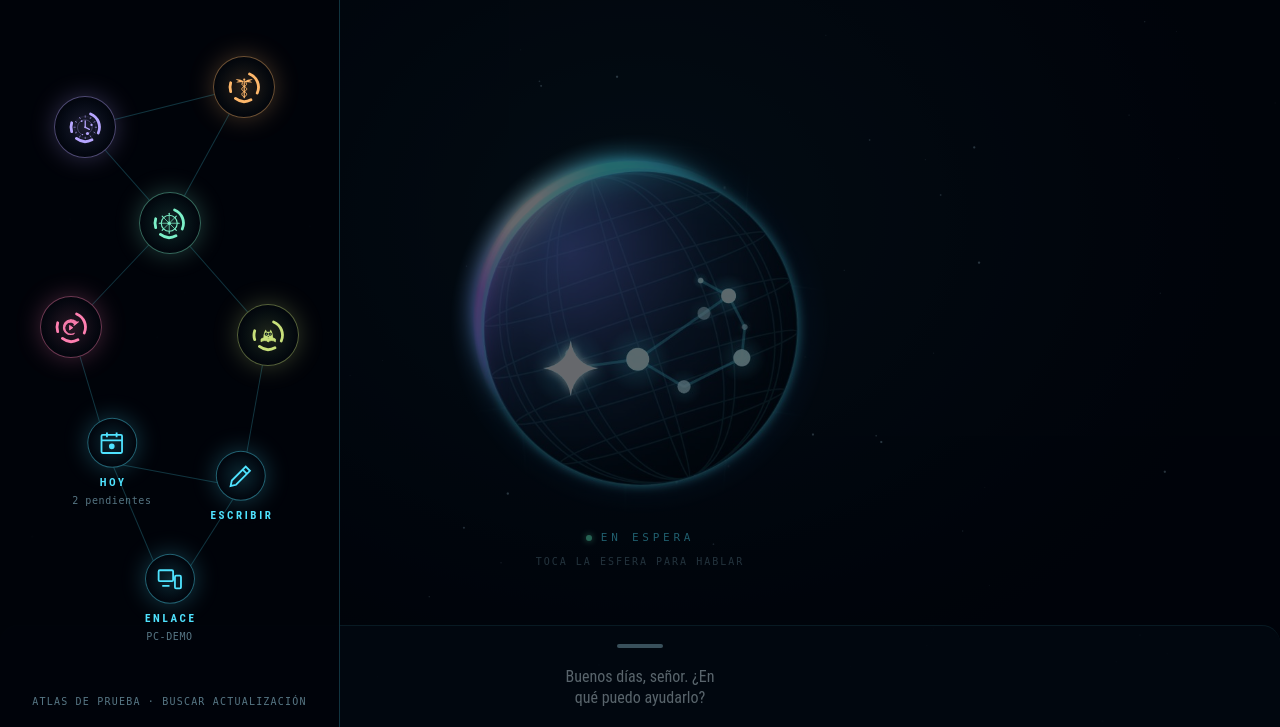
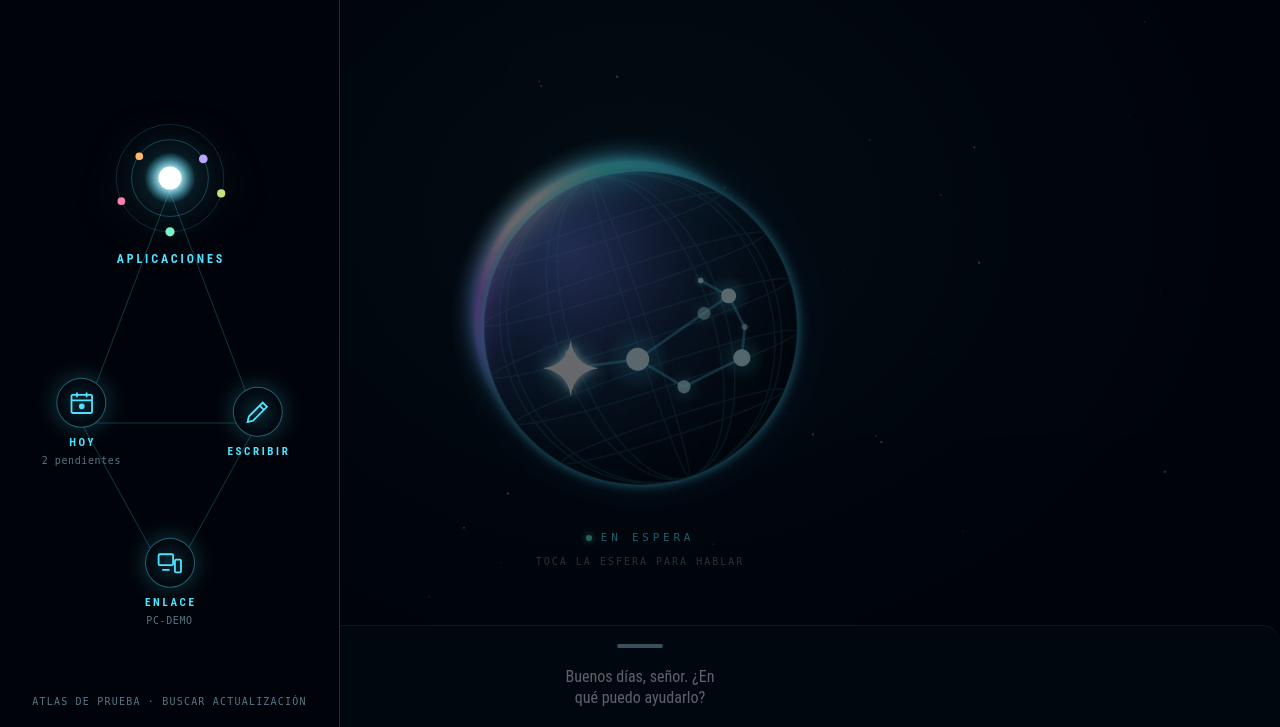
Before and after one commit to pecerax/Atlas, a plain HTML site: page movil/app/src/main/assets/ui/index.html in a window 1280 px wide. Both pictures are taken after a click on the button 42 px from the left and 46 px from the top of the page. Shown: the part 73-800 px from the top of the page. Drawn offline with Linux system fonts and the light colour scheme.

Commit message:
Móvil 1.2.5: el menú lleva un sol «Aplicaciones» con un planeta por app en vez de los íconos
Co-Authored-By: Claude Fable 5.2 <noreply@anthropic.com>
Claude-Session: https://claude.ai/code/session_01H2uJT6N4EeZUwG4rbMBBbJ

```diff
--- a/movil/app/src/main/assets/ui/app.js
+++ b/movil/app/src/main/assets/ui/app.js
@@ -67,28 +67,29 @@ document.querySelectorAll("[data-marca]").forEach((e) => { e.innerHTML = unico(L
 document.querySelectorAll("[data-nm]").forEach((e) => nombre(e, e.dataset.nm));
 let appAbierta = "";
 // dónde va cada estrella del menú (en % del panel) y cuáles se unen
-const ESTRELLAS = { cronos: [25, 25], hermes: [72, 20], fortuna: [50, 37], baco: [21, 50], atenea: [79, 51], hoy: [33, 67], escribir: [71, 70], enlace: [50, 84] };
-const UNIONES = [["cronos", "fortuna"], ["hermes", "fortuna"], ["cronos", "hermes"], ["fortuna", "baco"], ["fortuna", "atenea"], ["baco", "hoy"], ["atenea", "escribir"], ["hoy", "enlace"], ["escribir", "enlace"], ["hoy", "escribir"]];
+const ESTRELLAS = { apps: [50, 33], hoy: [24, 62], escribir: [76, 62], enlace: [50, 82] };
+const UNIONES = [["apps", "hoy"], ["apps", "escribir"], ["hoy", "enlace"], ["escribir", "enlace"], ["hoy", "escribir"]];
+// los planetas del sol «Aplicaciones»: uno por app que exista, con su color
+const PLANETAS = [[76, 35, 3.4], [26, 33, 3], [50, 92, 3.6], [12, 68, 3], [90, 62, 3.2], [62, 14, 3], [30, 82, 3]];
 function abrirLaApp(k) { if (k === "baco") return ir("baco"); appAbierta = k; nombre($("appNm"), k); ir("app"); abrirApp(k); }
+{ const lin = $("consLineas");
+  for (const [a, b] of UNIONES) { const p = ESTRELLAS[a], q = ESTRELLAS[b], l = document.createElementNS("http://www.w3.org/2000/svg", "line");
+    l.setAttribute("x1", p[0]); l.setAttribute("y1", p[1]); l.setAttribute("x2", q[0]); l.setAttribute("y2", q[1]); lin.appendChild(l); } }
 let appsPintadas = null;
 function pintarApps(lista) {
   // el PC manda la lista en cada consulta: solo se redibuja si cambió (redibujar siempre hacía parpadear los íconos)
   const clave = JSON.stringify(lista || null); if (clave === appsPintadas) return; appsPintadas = clave;
-  const box = $("aps"), pts = $("apts"), mini = $("consApps"), hay = []; box.textContent = ""; pts.textContent = ""; mini.textContent = "";
+  const box = $("aps"), pts = $("apts"), mini = $("solPlanetas"), hay = []; box.textContent = ""; pts.textContent = ""; mini.textContent = "";
   const tiene = new Set((lista || []).map((n) => String(n).toLowerCase().normalize("NFD").replace(/[̀-ͯ]/g, "")));
   for (const k of ORDEN) { if (lista && lista.length && !tiene.has(k)) continue;
     const b = document.createElement("button"); b.className = "ap"; b.dataset.k = k; b.style.setProperty("--k", LOGOS[k].c);
     b.innerHTML = '<span class="lg">' + unico(LOGOS[k].logo) + '</span><span class="nm"></span>'; nombre(b.querySelector(".nm"), k);
     b.onclick = () => { if (!b.classList.contains("cen")) return b.scrollIntoView({ behavior: "smooth", inline: "center", block: "nearest" }); abrirLaApp(k); };
     box.appendChild(b); const p = document.createElement("i"); p.style.setProperty("--k", LOGOS[k].c); pts.appendChild(p);
-    const m = document.createElement("button"), e = ESTRELLAS[k]; m.className = "es app"; m.style.cssText = "left:" + e[0] + "%;top:" + e[1] + "%"; m.style.setProperty("--k", LOGOS[k].c); m.style.setProperty("--i", hay.length);
-    m.innerHTML = '<span class="o">' + unico(LOGOS[k].logo) + "</span>"; m.setAttribute("aria-label", k);
-    m.onclick = () => { menu(false); abrirLaApp(k); }; mini.appendChild(m); hay.push(k); }
-  // las líneas de la constelación, solo entre las estrellas que existen
-  const ns = "http://www.w3.org/2000/svg", lin = $("consLineas"); lin.textContent = "";
-  for (const [a, b] of UNIONES) { const p = ESTRELLAS[a], q = ESTRELLAS[b]; if ((LOGOS[a] && !hay.includes(a)) || (LOGOS[b] && !hay.includes(b))) continue;
-    const l = document.createElementNS(ns, "line"); l.setAttribute("x1", p[0]); l.setAttribute("y1", p[1]); l.setAttribute("x2", q[0]); l.setAttribute("y2", q[1]); lin.appendChild(l); }
-  document.querySelectorAll("#menu .es[data-menu]").forEach((b, i) => b.style.setProperty("--i", hay.length + i));
+    hay.push(k); }
+  const ns = "http://www.w3.org/2000/svg";
+  hay.forEach((k, n) => { const q = PLANETAS[n % PLANETAS.length], c = document.createElementNS(ns, "circle");
+    c.setAttribute("cx", q[0]); c.setAttribute("cy", q[1]); c.setAttribute("r", q[2]); c.setAttribute("fill", LOGOS[k].c); mini.appendChild(c); });
   centrarApps();
 }
 // la app que queda al centro del carrusel se agranda, muestra su descripción y tiñe el cielo
--- a/movil/app/src/main/assets/ui/index.html
+++ b/movil/app/src/main/assets/ui/index.html
@@ -82,7 +82,9 @@ body[data-modo="pensando"] .estado{color:#FF9F43}
 #menu .cl{position:absolute;inset:0;width:100%;height:100%}
 #menu .cl line{stroke:var(--a);stroke-opacity:.22;stroke-width:1;vector-effect:non-scaling-stroke}
 .es{position:absolute;transform:translate(-50%,-50%);display:flex;flex-direction:column;align-items:center;gap:7px;color:var(--k,var(--a));--s:50px;opacity:0;transition:opacity .3s}
-.es.app{--s:62px}
+.es.sol{--s:128px}
+.es.sol .o{border:0;background:none;box-shadow:none;padding:0;filter:drop-shadow(0 0 22px rgba(79,227,255,.55))}
+.es.sol b{font-size:12px;margin-top:2px}
 .es .o{width:var(--s);height:var(--s);border-radius:50%;padding:calc(var(--s) * .19);display:block;border:1px solid color-mix(in srgb,var(--k,var(--a)) 42%,transparent);
   background:radial-gradient(circle,color-mix(in srgb,var(--k,var(--a)) 16%,#01040A),#01040A 78%);box-shadow:0 0 24px color-mix(in srgb,var(--k,var(--a)) 26%,transparent)}
 .es:active .o{transform:scale(.94)}
@@ -262,14 +264,18 @@ body.menu .aps{overflow:hidden}
 <!-- MENÚ lateral -->
 <div id="velo"></div>
 <nav id="menu" aria-label="Menú" aria-hidden="true">
-  <!-- El menú es una constelación: cada destino es una estrella. Las apps se dibujan desde app.js. -->
+  <!-- El menú es una constelación: cada destino es una estrella y el sol lleva al selector de apps. -->
   <svg class="cl" id="consLineas" viewBox="0 0 100 100" preserveAspectRatio="none" aria-hidden="true"></svg>
   <span class="wm" data-marca></span>
   <button id="btnApp" hidden>ACTUALIZAR</button>
-  <div id="consApps"></div>
-  <button class="es" data-menu="hoy" style="left:33%;top:67%"><span class="o"><svg viewBox="0 0 24 24" fill="none" stroke="currentColor" stroke-width="1.5"><rect x="3.5" y="5" width="17" height="15" rx="1"/><path d="M3.5 9.5h17M8 3v4M16 3v4"/><circle cx="12" cy="14.5" r="1.6" fill="currentColor"/></svg></span><b>HOY</b><small id="mHoy"></small></button>
-  <button class="es" data-menu="escribir" style="left:71%;top:70%"><span class="o"><svg viewBox="0 0 24 24" fill="none" stroke="currentColor" stroke-width="1.5"><path d="M4 20l1-4.5L16.5 4l3.5 3.5L8.5 19z"/><path d="M14 6.5l3.5 3.5"/></svg></span><b>ESCRIBIR</b></button>
-  <button class="es" data-menu="enlace" style="left:50%;top:84%"><span class="o"><svg viewBox="0 0 24 24" fill="none" stroke="currentColor" stroke-width="1.5"><rect x="3" y="4.5" width="12" height="9" rx="1"/><path d="M6 17.5h6"/><rect x="16.5" y="9" width="5" height="10.5" rx="1"/></svg></span><b>ENLACE</b><small id="mEnl"></small></button>
+  <button class="es sol" data-menu="apps" style="left:50%;top:33%;--i:0"><span class="o"><svg viewBox="0 0 100 100" fill="none" aria-hidden="true">
+    <defs><radialGradient id="solG"><stop offset="0" stop-color="#fff"/><stop offset=".35" stop-color="#BFF4FF"/><stop offset="1" stop-color="#4FE3FF" stop-opacity="0"/></radialGradient></defs>
+    <circle cx="50" cy="50" r="20" fill="url(#solG)"/><circle cx="50" cy="50" r="9" fill="#fff"/>
+    <circle cx="50" cy="50" r="30" stroke="#4FE3FF" stroke-opacity=".35" stroke-width=".6"/><circle cx="50" cy="50" r="42" stroke="#4FE3FF" stroke-opacity=".22" stroke-width=".6"/>
+    <g id="solPlanetas"></g></svg></span><b>APLICACIONES</b></button>
+  <button class="es" data-menu="hoy" style="left:24%;top:62%;--i:1"><span class="o"><svg viewBox="0 0 24 24" fill="none" stroke="currentColor" stroke-width="1.5"><rect x="3.5" y="5" width="17" height="15" rx="1"/><path d="M3.5 9.5h17M8 3v4M16 3v4"/><circle cx="12" cy="14.5" r="1.6" fill="currentColor"/></svg></span><b>HOY</b><small id="mHoy"></small></button>
+  <button class="es" data-menu="escribir" style="left:76%;top:62%;--i:2"><span class="o"><svg viewBox="0 0 24 24" fill="none" stroke="currentColor" stroke-width="1.5"><path d="M4 20l1-4.5L16.5 4l3.5 3.5L8.5 19z"/><path d="M14 6.5l3.5 3.5"/></svg></span><b>ESCRIBIR</b></button>
+  <button class="es" data-menu="enlace" style="left:50%;top:82%;--i:3"><span class="o"><svg viewBox="0 0 24 24" fill="none" stroke="currentColor" stroke-width="1.5"><rect x="3" y="4.5" width="12" height="9" rx="1"/><path d="M6 17.5h6"/><rect x="16.5" y="9" width="5" height="10.5" rx="1"/></svg></span><b>ENLACE</b><small id="mEnl"></small></button>
   <button class="ver-n" id="verN"></button>
 </nav>
 
```
Also changed, not shown: 1 other file.
